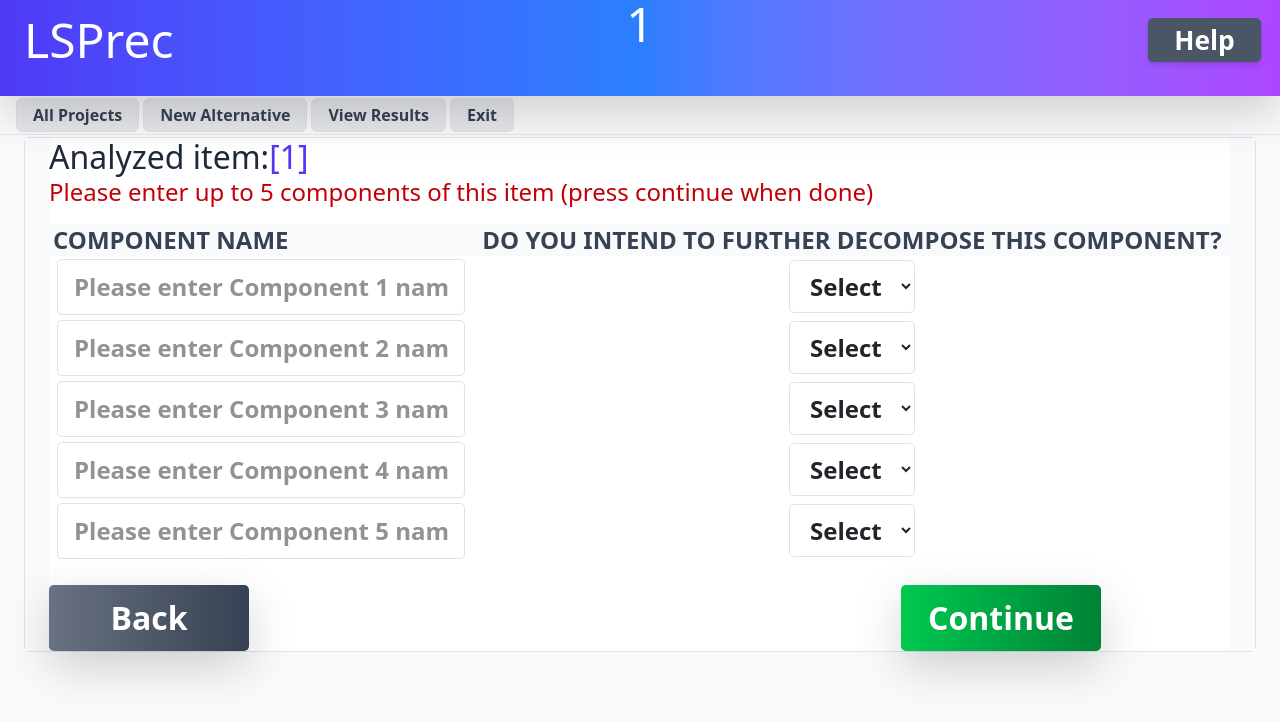
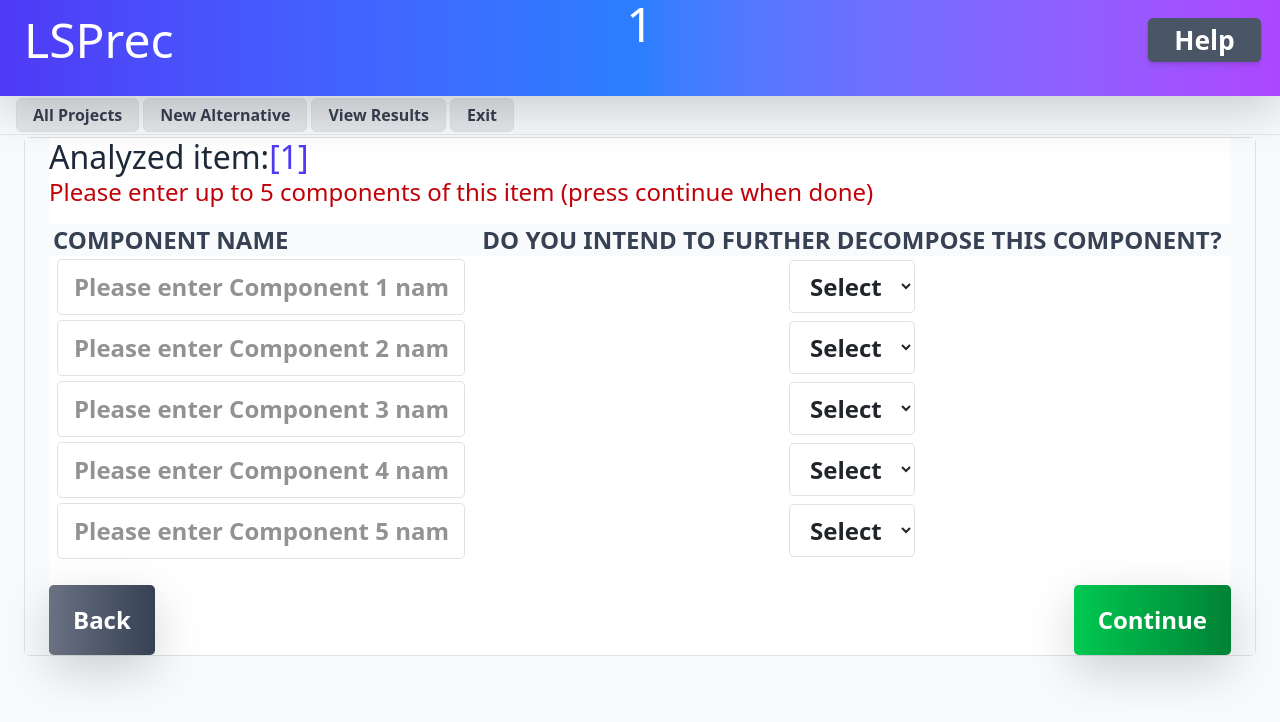
Before and after one commit to MalavyaRaval/LSP, a React (Vite) app in the folder frontend/: page /project/1 in a window 1280 px wide. Shown: the top 722 px of the page. Built offline with nearby package versions, Linux system fonts and the light colour scheme; no server answers.

Commit message:
frontend buttons consistancy

```diff
--- a/frontend/src/components/DemaChat.jsx
+++ b/frontend/src/components/DemaChat.jsx
@@ -994,19 +994,18 @@ const DemaChat = () => {
             </tbody>
           </table>
         </div>
-        <div className="flex items-center mt-4 space-x-4">
+        <div className="flex justify-between items-center mt-4 space-x-4">
           <button
             onClick={handleBack}
-            className="text-lg font-extrabold bg-gradient-to-r from-gray-500 to-gray-700 text-white px-6 py-2 rounded-lg hover:from-gray-600 hover:to-gray-800 transition-all duration-300 shadow-lg transform hover:scale-105 disabled:opacity-70 disabled:cursor-not-allowed min-w-[200px] flex items-center justify-center"
+            className="text-lg font-extrabold bg-gradient-to-r from-gray-500 to-gray-700 text-white px-6 py-3 rounded-lg hover:from-gray-600 hover:to-gray-800 transition-all duration-300 shadow-lg transform hover:scale-105"
           >
-            <span style={{ fontSize: "2rem" }}>Back</span>
+            <span style={{ fontSize: "1.5rem" }}>Back</span>
           </button>
-          <div className="flex-grow"></div>
+
           <button
             onClick={handleNextStep}
-            className="text-lg font-extrabold bg-gradient-to-r from-green-500 to-green-700 text-white px-6 py-2 rounded-lg hover:from-green-600 hover:to-green-800 transition-all duration-300 shadow-lg transform hover:scale-105 disabled:opacity-70 disabled:cursor-not-allowed min-w-[200px] flex items-center justify-center"
+            className="text-lg font-extrabold bg-gradient-to-r from-green-500 to-green-700 text-white px-6 py-3 rounded-lg hover:from-green-600 hover:to-green-800 transition-all duration-300 shadow-lg transform hover:scale-105"
             disabled={processing}
-            style={{ marginRight: "130px" }}
           >
             {processing ? (
               <span className="flex items-center">
@@ -1033,7 +1032,7 @@ const DemaChat = () => {
                 <span style={{ fontSize: "1.5rem" }}>Processing...</span>
               </span>
             ) : (
-              <span style={{ fontSize: "2rem" }}>Continue</span>
+              <span style={{ fontSize: "1.5rem" }}>Continue</span>
             )}
           </button>
         </div>
@@ -1055,30 +1054,15 @@ const DemaChat = () => {
                   treeData={partialTree}
                 />
               </div>
-              <div className="flex justify-end space-x-4 mt-auto">
+              <div className="flex justify-between space-x-4 mt-auto">
                 <button
                   onClick={() => {
                     setShowProjectTreeModal(false);
                   }}
-                  className="bg-gray-500 text-white px-4 py-2 rounded hover:bg-gray-700"
+                  className="text-lg font-extrabold bg-gradient-to-r from-gray-500 to-gray-700 text-white px-6 py-3 rounded-lg hover:from-gray-600 hover:to-gray-800 transition-all duration-300 shadow-lg transform hover:scale-105"
                 >
                   <span className="flex items-center">
-                    <svg
-                      className="w-5 h-5 mr-2"
-                      fill="none"
-                      stroke="currentColor"
-                      strokeWidth="2"
-                      viewBox="0 0 24 24"
-                    >
-                      <path
-                        strokeLinecap="round"
-                        strokeLinejoin="round"
-                        d="M15 19l-7-7 7-7"
-                      />
-                    </svg>
-                    <span style={{ fontSize: "1.1rem", fontWeight: 600 }}>
-                      Back
-                    </span>
+                    <span style={{ fontSize: "1.5rem" }}>Back</span>
                   </span>
                 </button>
                 <button
@@ -1108,7 +1092,8 @@ const DemaChat = () => {
                       finalizeNode();
                     }
                   }}
-                  className="bg-green-500 text-white px-4 py-2 rounded hover:bg-green-700"
+                  className="text-lg font-extrabold bg-gradient-to-r from-green-500 to-green-700 text-white px-6 py-3 rounded-lg hover:from-green-600 hover:to-green-800 transition-all duration-300 shadow-lg transform hover:scale-105"
+                  style={{ fontSize: "1.5rem" }}
                 >
                   Continue
                 </button>
```
